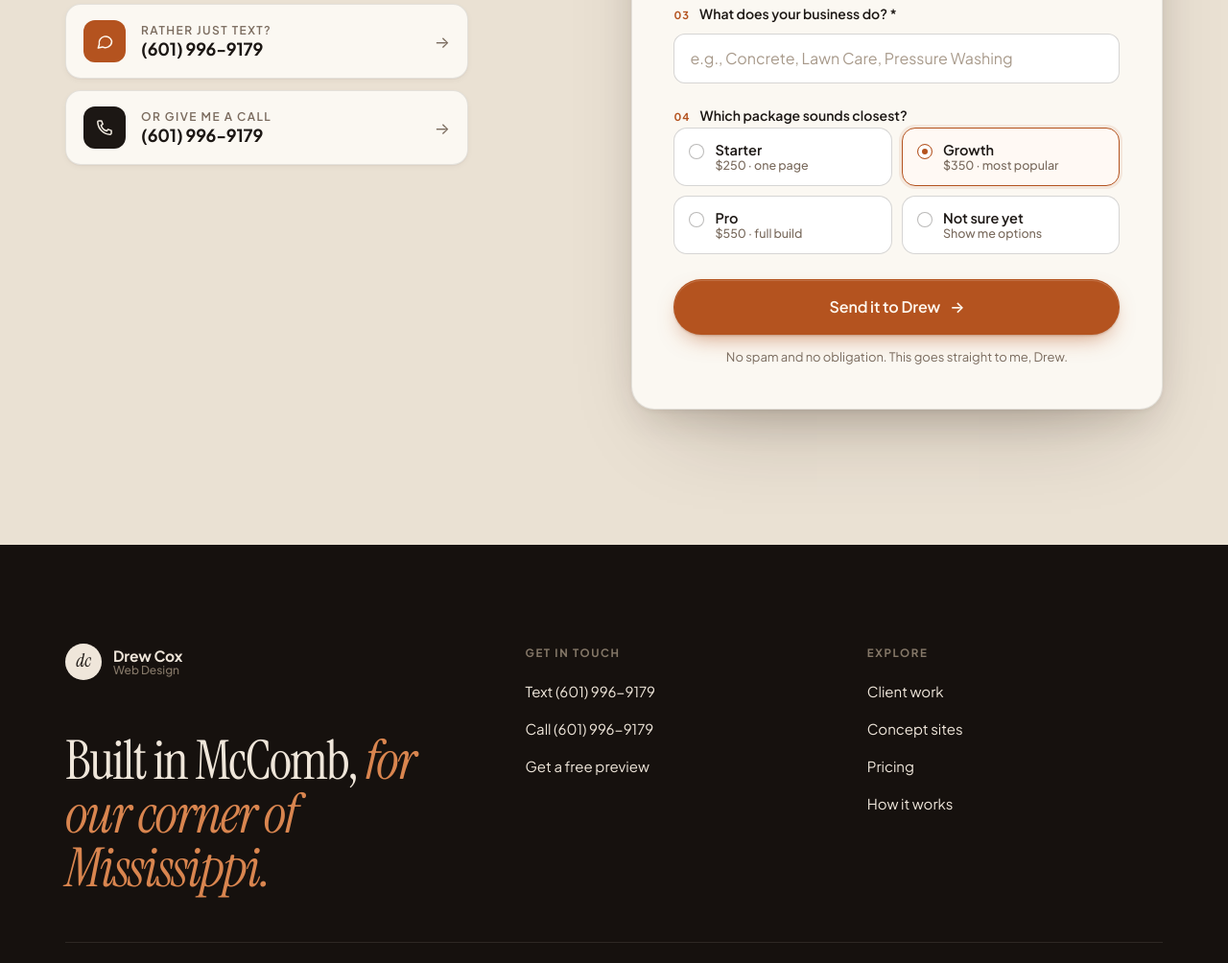
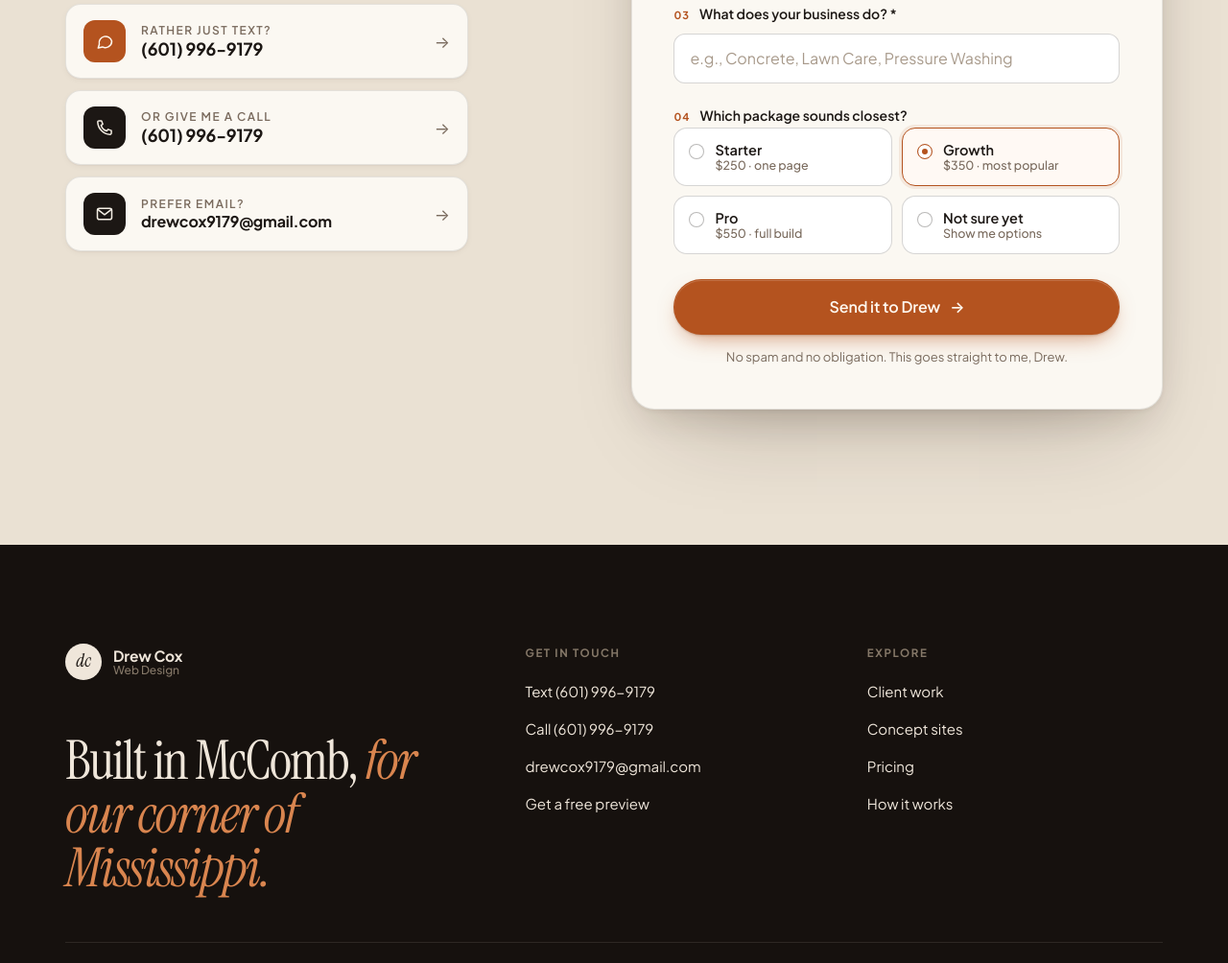
Before and after one commit to drewcox9179/coxdigitalsolutions, a plain HTML site: page index.html in a window 1280 px wide. Shown: the part 7776-8780 px from the top of the page at 96% size. Drawn offline with Linux system fonts and the light colour scheme.

Commit message:
Add email contact (drewcox9179@gmail.com) to contact section, footer and form error
Co-Authored-By: Claude Opus 5.5 <noreply@anthropic.com>
Claude-Session: https://claude.ai/code/session_01SyjwdRNo72TSrJc7tNdNsj

```diff
--- a/index.html
+++ b/index.html
@@ -532,6 +532,7 @@
     .direct a:first-child .ico { background: var(--rust); color: #FFF8EF; }
     .direct small { display: block; font-size: 12px; font-weight: 600; letter-spacing: .12em; text-transform: uppercase; color: var(--ink-3); line-height: 1.3; }
     .direct strong { display: block; font-size: 18px; font-weight: 700; letter-spacing: -0.01em; line-height: 1.3; }
+    .direct strong.email { font-size: 16px; word-break: break-all; }
     .direct .go { margin-left: auto; color: var(--ink-3); transition: transform .3s var(--ease), color .3s; }
     .direct a:hover .go { transform: translateX(4px); color: var(--rust); }
 
@@ -1125,6 +1126,11 @@
               <span><small>Or give me a call</small><strong data-phone="show">(601) 996-9179</strong></span>
               <span class="go" aria-hidden="true">&rarr;</span>
             </a>
+            <a href="mailto:drewcox9179@gmail.com">
+              <span class="ico" aria-hidden="true"><svg width="20" height="20" viewBox="0 0 24 24" fill="none" stroke="currentColor" stroke-width="1.8" stroke-linecap="round" stroke-linejoin="round"><rect x="3" y="5" width="18" height="14" rx="2.5"/><path d="M3.5 6.5l8.5 6.5 8.5-6.5"/></svg></span>
+              <span><small>Prefer email?</small><strong class="email">drewcox9179@gmail.com</strong></span>
+              <span class="go" aria-hidden="true">&rarr;</span>
+            </a>
           </div>
         </div>
 
@@ -1171,7 +1177,7 @@
 
             <div class="submit-area">
               <button type="submit" class="btn btn-primary btn-block btn-submit-main" id="submitBtn">Send it to Drew <span class="arr" aria-hidden="true">&rarr;</span></button>
-              <div class="form-status" id="formStatus" role="alert">Something went wrong sending your form. Please try again, or text me at (601) 996-9179.</div>
+              <div class="form-status" id="formStatus" role="alert">Something went wrong sending your form. Please try again, text me at (601) 996-9179, or email <a href="mailto:drewcox9179@gmail.com">drewcox9179@gmail.com</a>.</div>
               <div class="helper-note">No spam and no obligation. This goes straight to me, Drew.</div>
             </div>
           </form>
@@ -1211,6 +1217,7 @@
           <ul>
             <li><a data-phone="sms" href="sms:+16019969179">Text (601) 996-9179</a></li>
             <li><a data-phone="tel" href="tel:+16019969179">Call (601) 996-9179</a></li>
+            <li><a href="mailto:drewcox9179@gmail.com">drewcox9179@gmail.com</a></li>
             <li><a href="#preview-sec">Get a free preview</a></li>
           </ul>
         </div>
```
